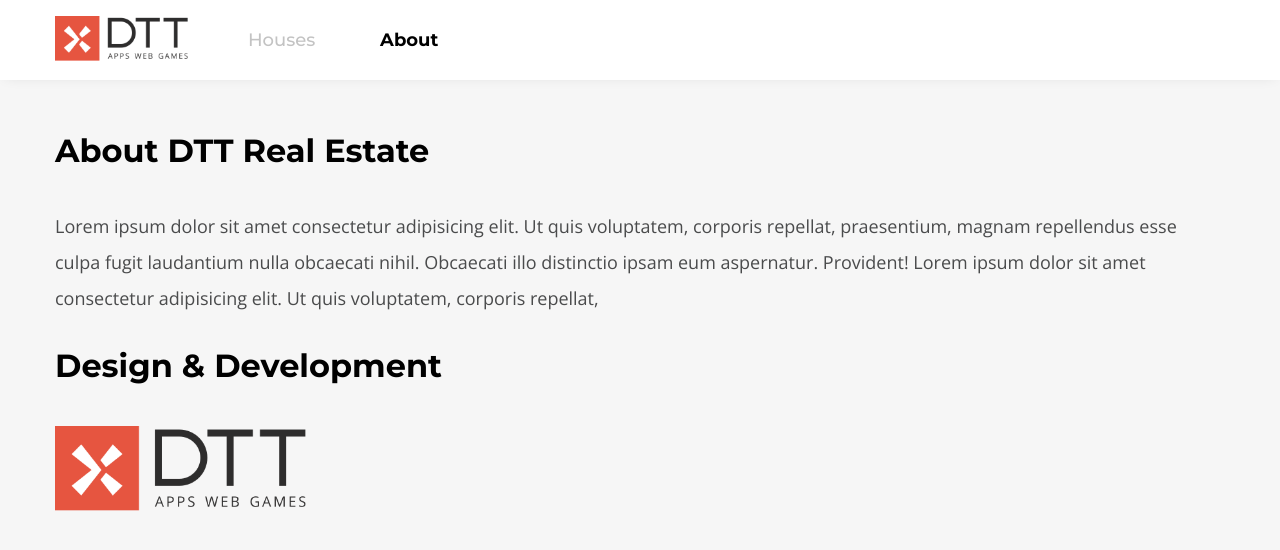
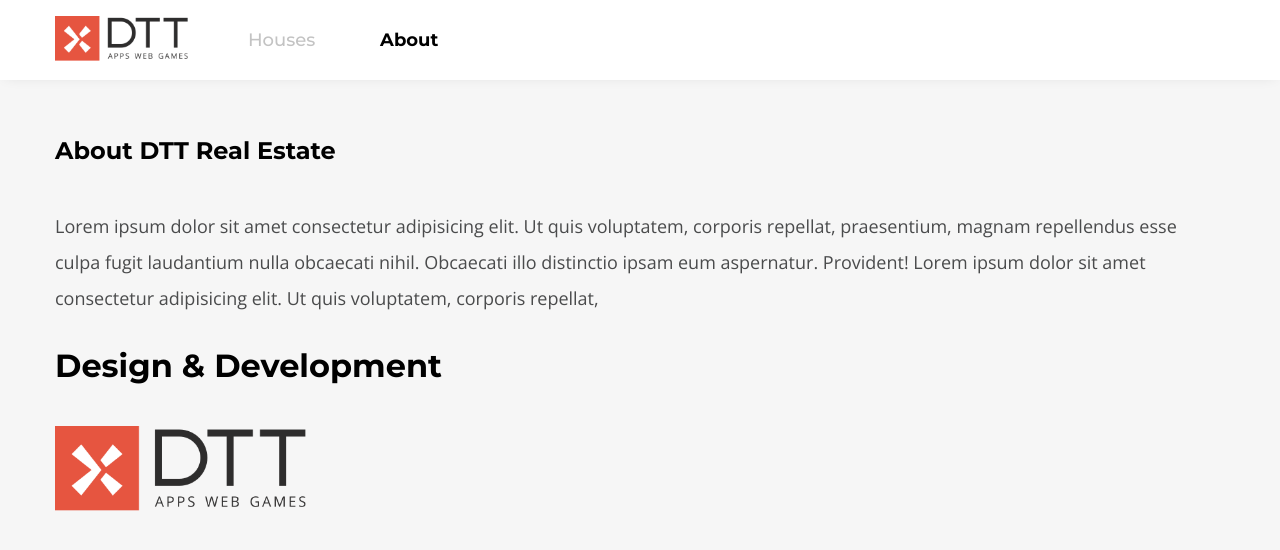
Before and after one commit to EoghainOB/HouseListingEO, a Vue app: page /about in a window 1280 px wide. Shown: the top 550 px of the page. Built offline with nearby package versions, Linux system fonts and the light colour scheme.

Commit message:
Final mobile page detail styling

```diff
--- a/src/views/AboutUs.vue
+++ b/src/views/AboutUs.vue
@@ -1,7 +1,7 @@
 <template>
   <div class="aboutPage">
     <div class="sectionTitle"><h1>About</h1></div>
-    <div class="devAbout"><h1>About DTT Real Estate</h1></div>
+    <div class="devAbout"><h2>About DTT Real Estate</h2></div>
     <div>
       <p>
         Lorem ipsum dolor sit amet consectetur adipisicing elit. Ut quis voluptatem, corporis
@@ -67,6 +67,9 @@ p {
     height: 1px;
   }
   h1 {
+    font-size: 18px;
+  }
+  h2 {
     font-size: 14px;
   }
   .devTag img {
```
